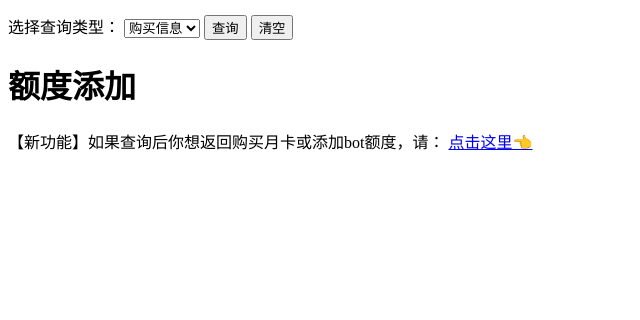
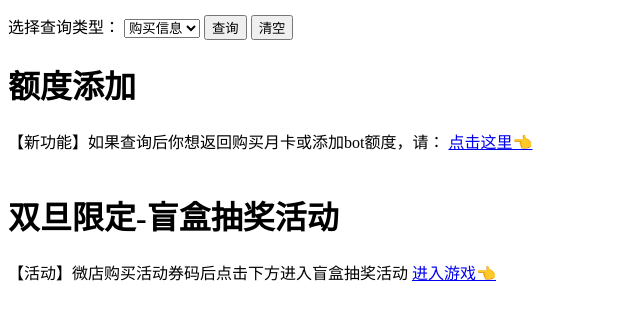
Before and after one commit to chenovopride/ChatailoverWebs, a Flask app: page / in a window 1280 px wide. Shown: the part 280-600 px from the top of the page, without its empty margins (0-640 px from the left). Run offline with Flask 3, Linux system fonts and the light colour scheme.

Commit message:
1222cz：添加盲盒活动分支&网页上架盲盒活动链接

```diff
--- a/web_search/templates/index.html
+++ b/web_search/templates/index.html
@@ -61,5 +61,12 @@
     <h1>额度添加</h1>
     <label>【新功能】如果查询后你想返回购买月卡或添加bot额度，请： </label>
     <a href="http://101.42.170.17:5000">点击这里👈</a>
+    <br><br>
+    <h1>双旦限定-盲盒抽奖活动</h1>
+    <label>【活动】微店购买活动券码后点击下方进入盲盒抽奖活动</label>
+    <a href="http://49.233.190.253:3002/">进入游戏👈</a>
+    <script src="/static/js/script.js"></script>
+    <br><br>
+    <br><br>
 </body>
 </html>
```
Also changed, not shown: web_verify/templates/index.html (+7 -0 lines).
